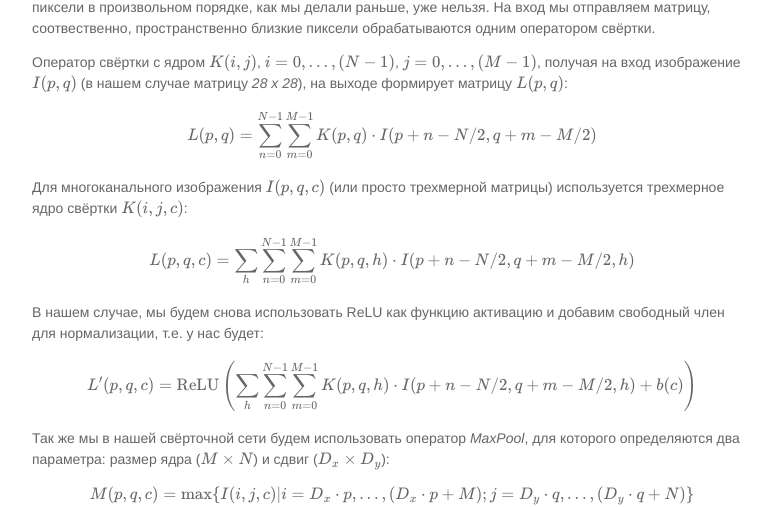
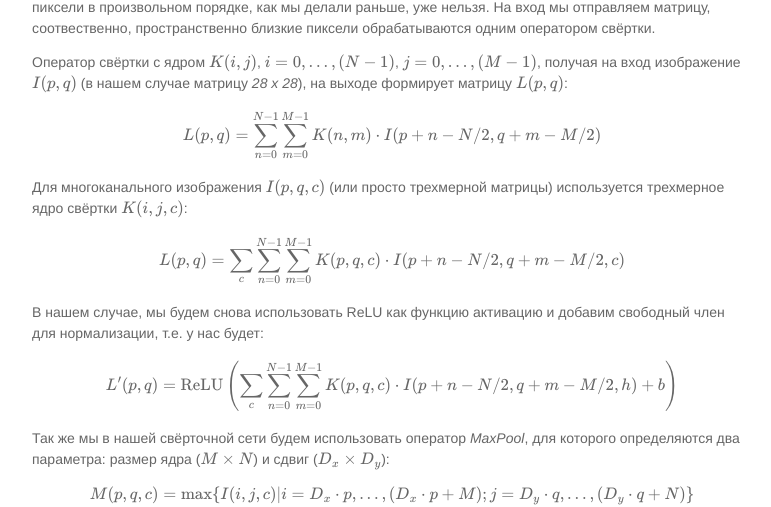
Before and after one commit to vbystricky/vbystricky.github.io, a Jekyll site: the page built from _posts/2017-10-21-mnist_cnn.md, in a window 1280 px wide and 900 px high, scrolled down 2566 px. Shown: the part 149-656 px from the top of the window, without its empty margins (248-1019 px from the left). Built offline with Jekyll 4.4.1, drawn with Linux system fonts in a browser that asks for light colours; formulas are drawn with MathJax 3.

Commit message:
Fix errors in cnn formulas

```diff
--- a/_posts/2017-10-21-mnist_cnn.md
+++ b/_posts/2017-10-21-mnist_cnn.md
@@ -74,21 +74,20 @@ $$784 \cdot H + H + H \cdot 10 +10 = 794 \cdot H + 10$$
 Оператор свёртки с ядром $K(i,j)$, $i=0,...,(N-1)$, $j=0,...,(M-1)$, получая на вход изображение $I(p,q)$ (в нашем случае матрицу *28 x 28*), на
 выходе формирует матрицу $L(p,q)$:
 
-$$L(p,q) = \sum_{n=0}^{N-1} \sum_{m=0}^{M-1} K(p, q) \cdot I(p+n-N/2, q+m-M/2)$$
+$$L(p,q) = \sum_{n=0}^{N-1} \sum_{m=0}^{M-1} K(n, m) \cdot I(p+n-N/2, q+m-M/2)$$
 
 Для многоканального изображения $I(p, q, c)$ (или просто трехмерной матрицы) используется трехмерное ядро свёртки $K(i, j, c)$:
 
-$$L(p,q,c) = \sum_h \sum_{n=0}^{N-1} \sum_{m=0}^{M-1} K(p, q, h) \cdot I(p+n-N/2, q+m-M/2, h)$$
+$$L(p,q) = \sum_c \sum_{n=0}^{N-1} \sum_{m=0}^{M-1} K(p, q, c) \cdot I(p+n-N/2, q+m-M/2, c)$$
 
 В нашем случае, мы будем снова использовать ReLU как функцию активацию и добавим свободный член для нормализации, т.е. у нас будет:
 
-$$L'(p,q,c) = {\rm ReLU}\left(\sum_h \sum_{n=0}^{N-1} \sum_{m=0}^{M-1} K(p, q, h) \cdot I(p+n-N/2, q+m-M/2, h) + b(c)\right)$$
-
+$$L'(p,q) = {\rm ReLU}\left(\sum_c \sum_{n=0}^{N-1} \sum_{m=0}^{M-1} K(p, q, c) \cdot I(p+n-N/2, q+m-M/2, h) + b\right)$$
 
 Так же мы в нашей свёрточной сети будем использовать оператор *MaxPool*, для которого определяются два параметра: размер ядра ($M \times N$) и сдвиг
 ($D_x \times D_y$):
 
-$$M(p,q, c) = \max\{I(i,j,c) | i=D_x \cdot p,..., (D_x \cdot p + M); j=D_y \cdot q, ..., (D_y \cdot q + N)\}$$
+$$M(p,q,c) = \max\{I(i,j,c) | i=D_x \cdot p,..., (D_x \cdot p + M); j=D_y \cdot q, ..., (D_y \cdot q + N)\}$$
 
 Такой оператор уменьшает пространственные размеры матрицы в $D_x$ раз по горизонтали и в $D_y$ раз по вертикали.
 
```
